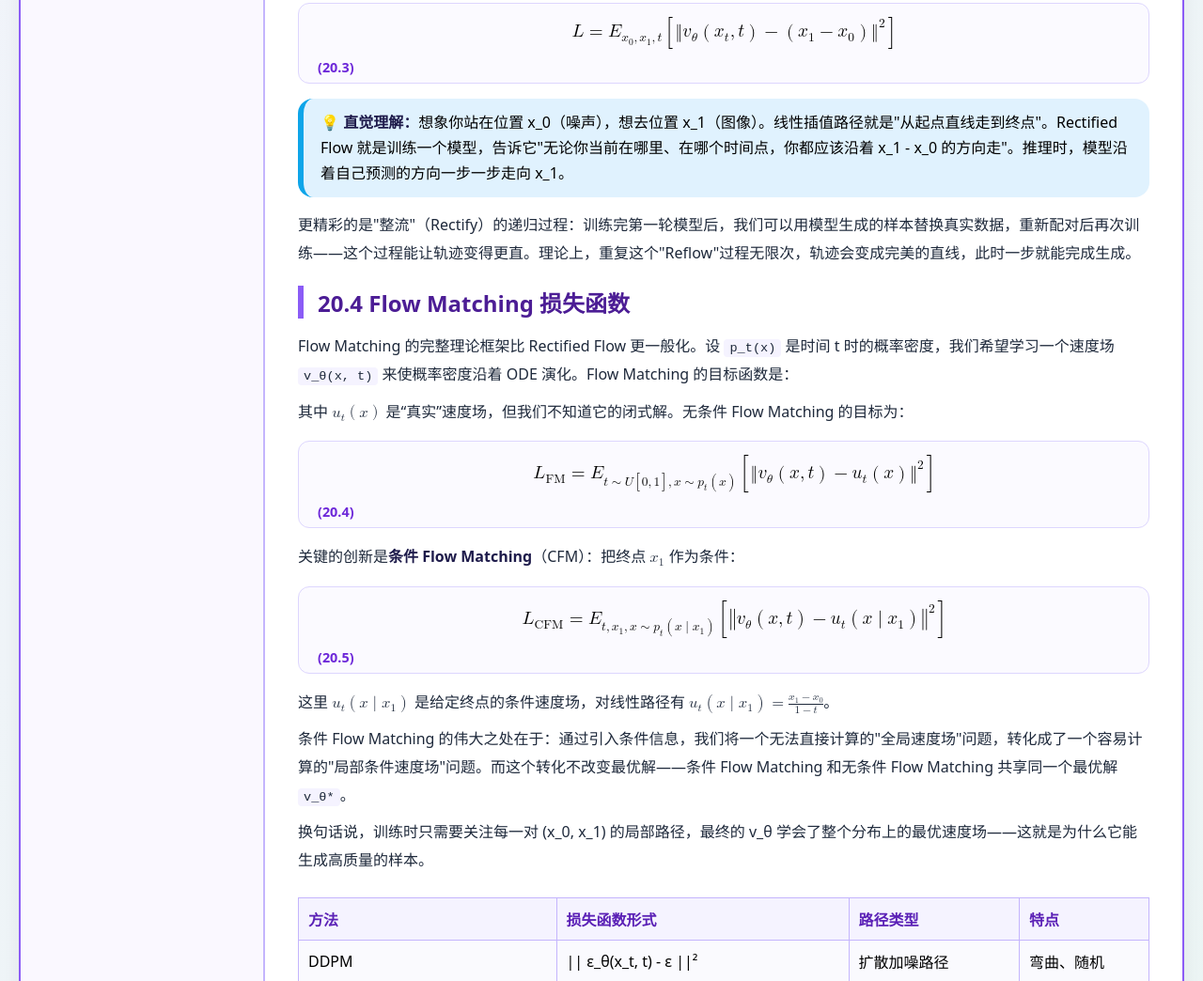
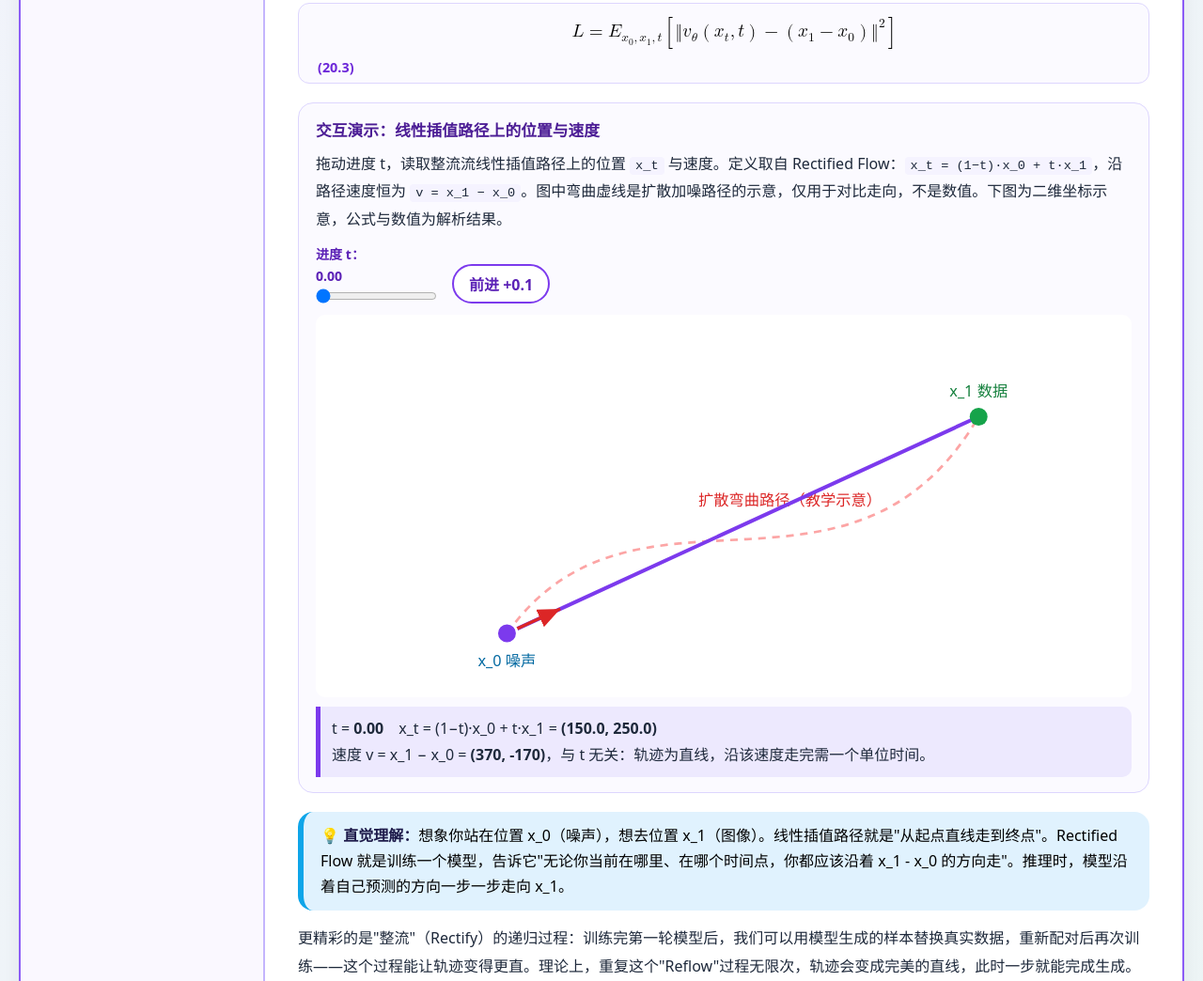
Before and after one commit to 1998x-stack/aigc-tutorial, a plain HTML site: page 20.html in a window 1280 px wide. Shown: the part 2175-3219 px from the top of the page at 94% size. Drawn offline with Linux system fonts and the light colour scheme.

Commit message:
feat(aigc-tutorial): ch20 新增整流流线性插值轨迹交互演示
在 20.3 节加入可交互轨迹图：拖动进度 t 或点按前进按钮，读取线性插值
位置 x_t=(1−t)x_0+t·x_1 与恒定速度 v=x_1−x_0；虚线弯曲路径标注为教学示意。

```diff
--- a/20.html
+++ b/20.html
@@ -12,6 +12,17 @@
         .math-equation { max-width: 100%; min-width: 0; }
         table { max-width: 100%; }
         body { overflow-wrap: break-word; }
+        /* 整流流轨迹交互演示 */
+        .rf { margin: 20px 0; padding: 16px 18px; background: #fbfaff; border: 1px solid #ddd6fe; border-radius: 16px; }
+        .rf h3 { margin: 0 0 6px; font-size: 1.05rem; color: #4c1d95; }
+        .rf-controls { display: flex; flex-wrap: wrap; gap: 16px; align-items: flex-end; margin: 12px 0; }
+        .rf-controls label { display: flex; flex-direction: column; gap: 4px; font-size: .88rem; font-weight: 600; color: #5b21b6; }
+        .rf-controls input[type="range"], .rf-controls button { font: inherit; max-width: 100%; }
+        .rf-controls button { padding: 7px 16px; border: 2px solid #7c3aed; border-radius: 40px; background: #fff; color: #5b21b6; font-weight: 600; cursor: pointer; }
+        .rf-controls button:hover { background: #ede9fe; }
+        .rf-chart { width: 100%; height: auto; display: block; background: #fff; border-radius: 10px; }
+        .rf-out { display: block; margin: 10px 0 0; padding: 10px 12px; background: #ede9fe; border-left: 5px solid #7c3aed; border-radius: 0 10px 10px 0; line-height: 1.7; color: #1e293b; }
+        @media print { .rf { break-inside: avoid; } }
     </style>
 
 </head>
@@ -159,6 +170,31 @@
             </div>
         </div>
 
+        <section class="rf" aria-labelledby="rf20-title">
+            <h3 id="rf20-title">交互演示：线性插值路径上的位置与速度</h3>
+            <p>拖动进度 t，读取整流流线性插值路径上的位置 <code>x_t</code> 与速度。定义取自 Rectified Flow：<code>x_t = (1−t)·x_0 + t·x_1</code>，沿路径速度恒为 <code>v = x_1 − x_0</code>。图中弯曲虚线是扩散加噪路径的示意，仅用于对比走向，不是数值。下图为二维坐标示意，公式与数值为解析结果。</p>
+            <div class="rf-controls">
+                <label>进度 t：<output data-rf="tval">0.00</output>
+                    <input type="range" data-rf="t" min="0" max="1" value="0" step="0.01">
+                </label>
+                <button type="button" data-rf="step">前进 +0.1</button>
+            </div>
+            <svg class="rf-chart" viewBox="0 0 640 300" role="img" aria-labelledby="rf20-svg-title">
+                <title id="rf20-svg-title">整流流线性插值路径上不同 t 的位置以及恒定的速度向量</title>
+                <path d="M150 250 C 250 110, 420 250, 520 80" fill="none" stroke="#fca5a5" stroke-width="2" stroke-dasharray="6 5"/>
+                <text x="300" y="150" font-size="12" fill="#dc2626">扩散弯曲路径（教学示意）</text>
+                <line x1="150" y1="250" x2="520" y2="80" stroke="#7c3aed" stroke-width="3"/>
+                <circle cx="150" cy="250" r="7" fill="#0ea5e9"/>
+                <text x="150" y="276" font-size="12" fill="#0369a1" text-anchor="middle">x_0 噪声</text>
+                <circle cx="520" cy="80" r="7" fill="#16a34a"/>
+                <text x="520" y="64" font-size="12" fill="#15803d" text-anchor="middle">x_1 数据</text>
+                <defs><marker id="rf-arrow" markerWidth="9" markerHeight="9" refX="7" refY="3" orient="auto"><path d="M0 0 L7 3 L0 6 z" fill="#dc2626"/></marker></defs>
+                <line data-rf="vel" x1="150" y1="250" x2="196" y2="237" stroke="#dc2626" stroke-width="2.5" marker-end="url(#rf-arrow)"/>
+                <circle data-rf="dot" cx="150" cy="250" r="8" fill="#7c3aed" stroke="#fff" stroke-width="2"/>
+            </svg>
+            <p class="rf-out" data-rf="out" aria-live="polite"></p>
+        </section>
+
         <div class="tip">
             <strong>💡 直觉理解：</strong>想象你站在位置 x_0（噪声），想去位置 x_1（图像）。线性插值路径就是"从起点直线走到终点"。Rectified Flow 就是训练一个模型，告诉它"无论你当前在哪里、在哪个时间点，你都应该沿着 x_1 - x_0 的方向走"。推理时，模型沿着自己预测的方向一步一步走向 x_1。
         </div>
@@ -262,5 +298,33 @@
     </main>
 </div>
 </div>
+<script>
+(function () {
+    var box = document.querySelector('.rf');
+    if (!box) return;
+    var q = function (n) { return box.querySelector('[data-rf="' + n + '"]'); };
+    var A = [150, 250], B = [520, 80];
+    var vx = B[0] - A[0], vy = B[1] - A[1];
+    var len = Math.hypot(vx, vy), ux = vx / len, uy = vy / len, L = 46;
+    function render() {
+        var t = Math.min(1, Math.max(0, parseFloat(q('t').value) || 0));
+        q('tval').textContent = t.toFixed(2);
+        var x = A[0] + t * vx, y = A[1] + t * vy;
+        q('dot').setAttribute('cx', x.toFixed(1));
+        q('dot').setAttribute('cy', y.toFixed(1));
+        q('vel').setAttribute('x1', x.toFixed(1)); q('vel').setAttribute('y1', y.toFixed(1));
+        q('vel').setAttribute('x2', (x + ux * L).toFixed(1)); q('vel').setAttribute('y2', (y + uy * L).toFixed(1));
+        q('out').innerHTML = 't = <b>' + t.toFixed(2) + '</b>　x_t = (1−t)·x_0 + t·x_1 = <b>(' + x.toFixed(1) + ', ' + y.toFixed(1) + ')</b><br>'
+            + '速度 v = x_1 − x_0 = <b>(' + vx + ', ' + vy + ')</b>，与 t 无关：轨迹为直线，沿该速度走完需一个单位时间。';
+    }
+    box.querySelectorAll('input[data-rf], button[data-rf]').forEach(function (el) {
+        el.addEventListener(el.tagName === 'BUTTON' ? 'click' : 'input', function () {
+            if (el.tagName === 'BUTTON') q('t').value = Math.min(1, (parseFloat(q('t').value) || 0) + 0.1).toFixed(2);
+            render();
+        });
+    });
+    render();
+})();
+</script>
 </body>
 </html>
```
